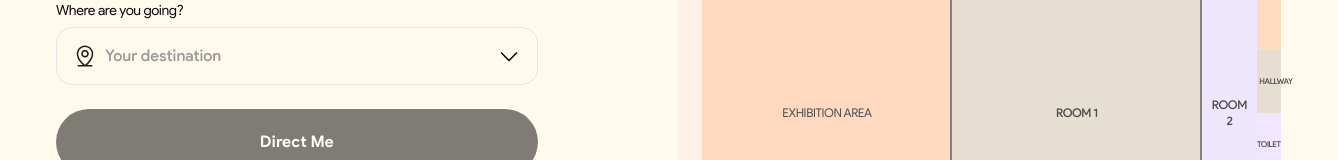
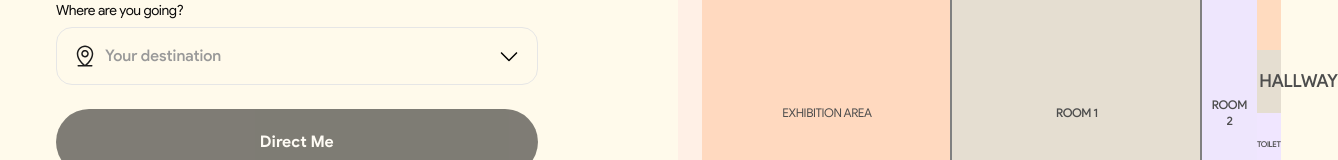
Before and after one commit to geektutor/devfestlagos2023-web, a Next.js app: page /map in a window 1280 px wide. Shown: the part 426-586 px from the top of the page, 1338 px wide, since content can reach past the window. Built offline with nearby package versions, Linux system fonts and the light colour scheme.

Commit message:
Increase hallway size

```diff
--- a/src/components/event-map/hallway/hallway.module.scss
+++ b/src/components/event-map/hallway/hallway.module.scss
@@ -1,4 +1,5 @@
 @use "../../../styles/utils/breakpoints" as b;
+@import "core/_typography.scss";
 
 .container {
   height: 100%;
@@ -11,9 +12,8 @@
 }
 
 .text1 {
-  font-size: 8px;
-  font-weight: 500;
   margin: auto 0 auto 10%;
+  @include body-2;
 }
 
 .text2 {
```
